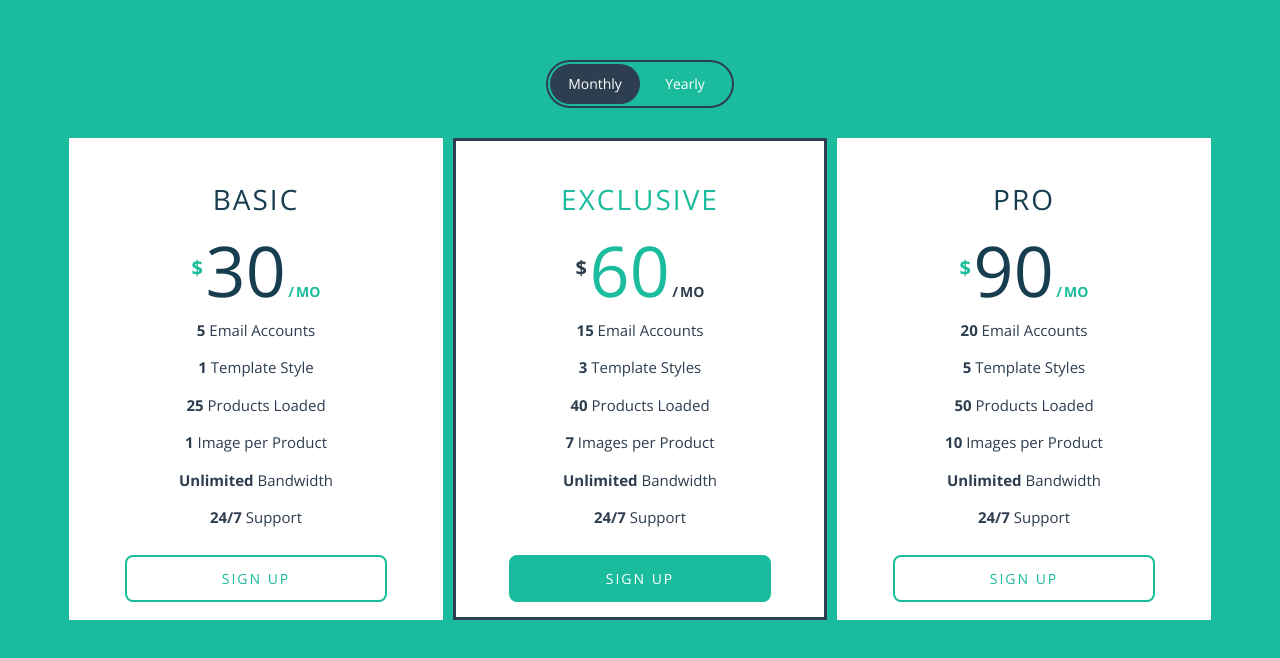
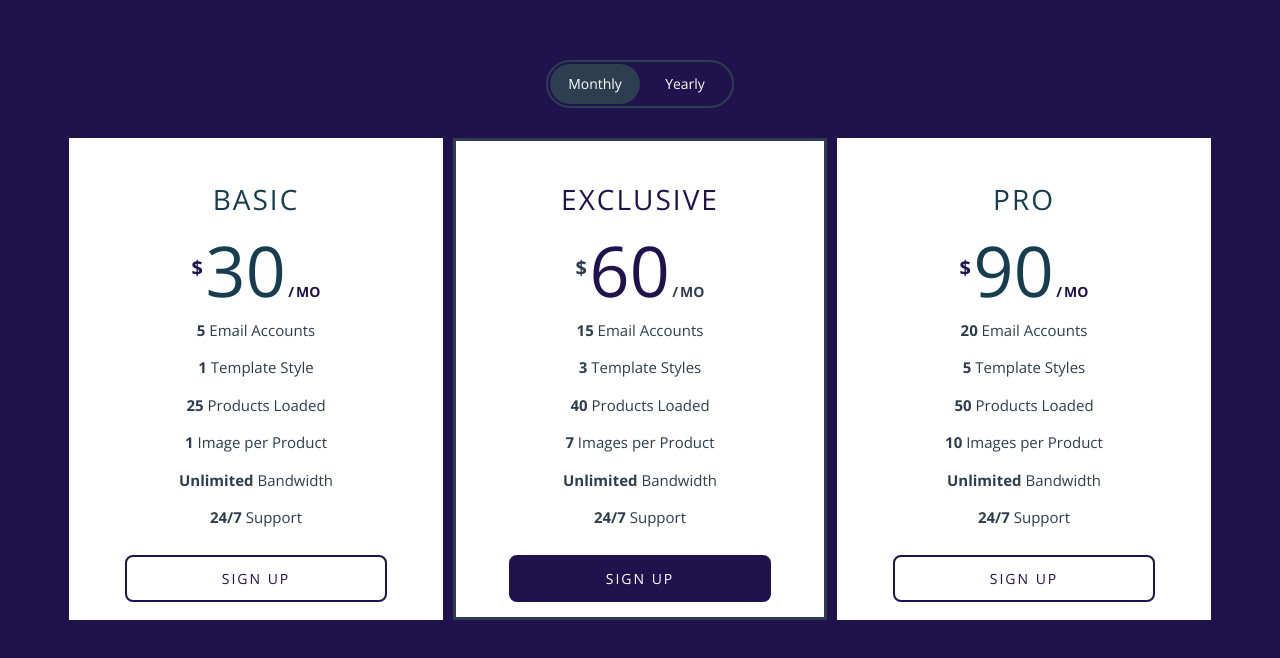
Before and after one commit to ming5chiu/price, a plain HTML site: page index.html in a window 1280 px wide. Drawn offline with nearby package versions, Linux system fonts and the light colour scheme.

Commit message:
Update style.css

```diff
--- a/css/style.css
+++ b/css/style.css
@@ -62,7 +62,7 @@ body {
 	font-size: 1rem;
 	font-family: "Open Sans", sans-serif;
 	color: #2d3d4f;
-	background-color: #1bbc9d;
+	background-color: #20124d;
 }
 
 a {
@@ -365,7 +365,7 @@ a {
 }
 
 .exclusive .pricing-header {
-    color: #1bbc9d;
+    color: #20124d;
     background-color: transparent;
 }
 
@@ -403,7 +403,7 @@ a {
 
 .currency,
 .duration {
-    color: #1bbc9d;
+    color: #20124d;
 }
 
 .exclusive .currency,
@@ -526,9 +526,9 @@ a {
     display: inline-block;
     height: auto;
     padding: 1.3em 2em;
-    color: #1bbc9d;
+    color: #20124d;
     border-radius: 8px;
-    border: 2px solid #1bbc9d;
+    border: 2px solid #20124d;
     font-size: 1.4rem;
     text-indent: 0;
     text-transform: uppercase;
@@ -538,12 +538,12 @@ a {
 }
 
 .no-touch .select:hover {
-    background-color: #1bbc9d;
+    background-color: #20124d;
 	color: #ffffff;
 }
 
 .exclusive .select {
-    background-color: #1bbc9d;
+    background-color: #20124d;
 	color: #ffffff;
 }
 
@@ -552,7 +552,7 @@ a {
 }
 
 .secondary-theme .exclusive .select {
-    background-color: #1bbc9d;
+    background-color: #20124d;
 }
 
 .no-touch .secondary-theme .exclusive .select:hover {
```
